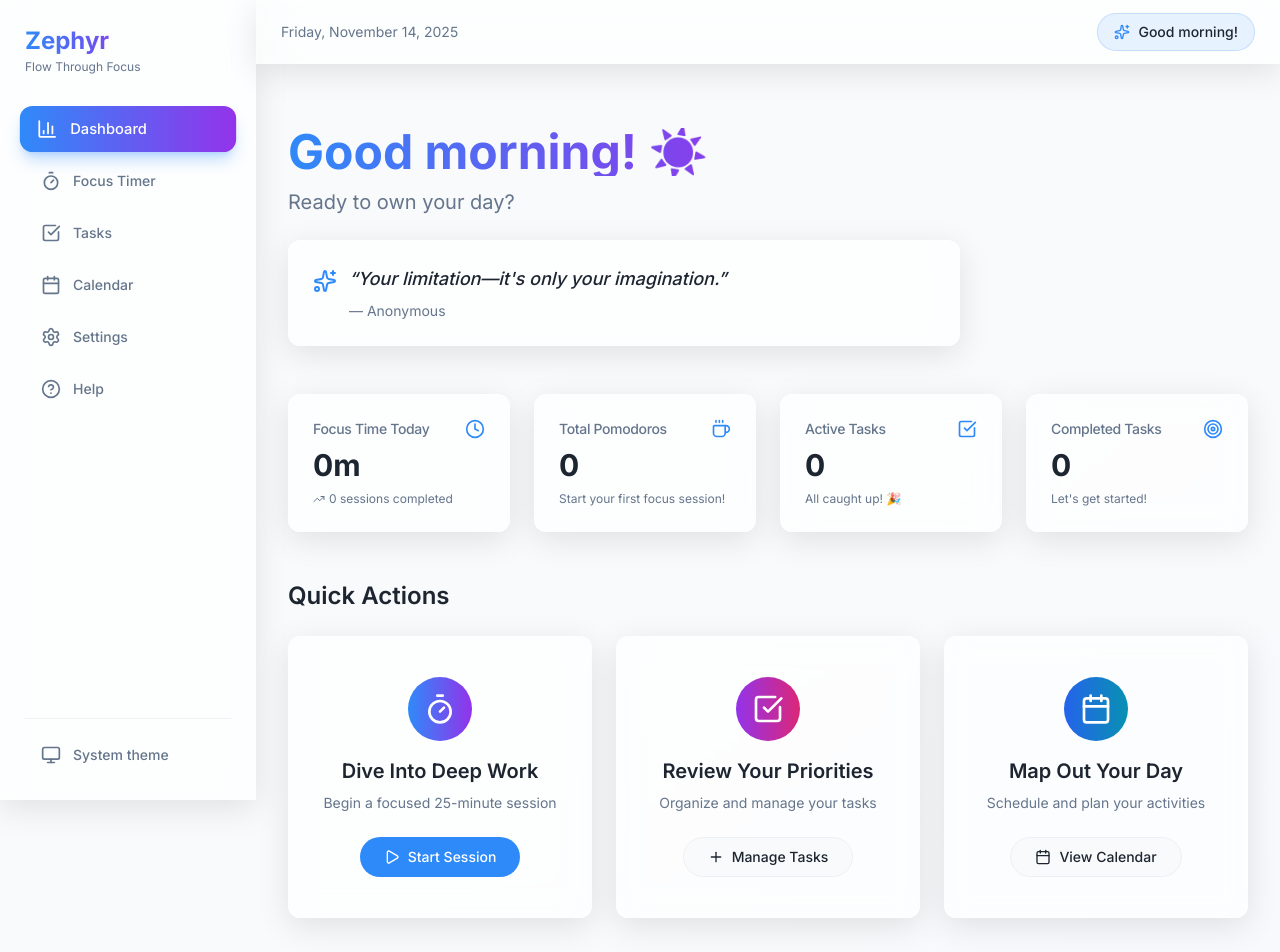
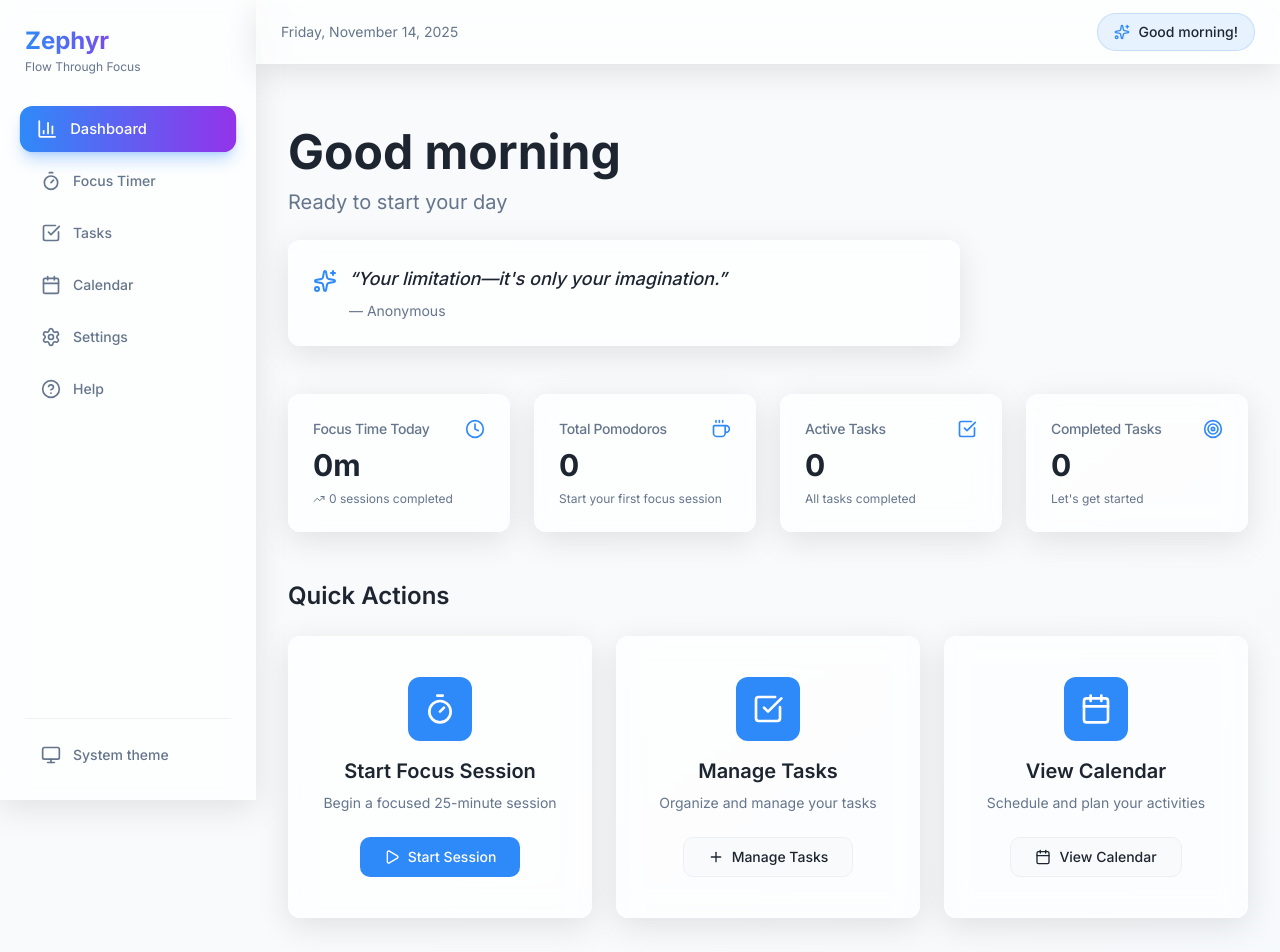
Before and after one commit to dominikkoenitzer/Zephyr, a React (Vite) app: page / in a window 1280 px wide. Shown: the top 952 px of the page. Built offline with nearby package versions, Linux system fonts and the light colour scheme.

Commit message:
Remove emojis from all pages, fix theme toggle, remove Pro Tip section from settings

```diff
--- a/src/components/Layout/Sidebar.jsx
+++ b/src/components/Layout/Sidebar.jsx
@@ -32,16 +32,30 @@ function Sidebar({ isMobile = false, onClose }) {
     const savedTheme = localStorage.getItem('theme') || 'system';
     setTheme(savedTheme);
     applyTheme(savedTheme);
+
+    // Listen for system theme changes
+    const mediaQuery = window.matchMedia('(prefers-color-scheme: dark)');
+    const handleSystemThemeChange = (e) => {
+      if (savedTheme === 'system') {
+        const root = window.document.documentElement;
+        root.classList.remove('dark', 'light');
+        root.classList.add(e.matches ? 'dark' : 'light');
+      }
+    };
+
+    mediaQuery.addEventListener('change', handleSystemThemeChange);
+    return () => mediaQuery.removeEventListener('change', handleSystemThemeChange);
   }, []);
 
   const applyTheme = (newTheme) => {
     const root = window.document.documentElement;
+    root.classList.remove('dark', 'light');
 
     if (newTheme === 'system') {
       const systemTheme = window.matchMedia('(prefers-color-scheme: dark)').matches ? 'dark' : 'light';
-      root.classList.toggle('dark', systemTheme === 'dark');
+      root.classList.add(systemTheme);
     } else {
-      root.classList.toggle('dark', newTheme === 'dark');
+      root.classList.add(newTheme);
     }
   };
 
--- a/src/pages/Dashboard.jsx
+++ b/src/pages/Dashboard.jsx
@@ -39,13 +39,13 @@ const getTimeBasedGreeting = () => {
   const hour = new Date().getHours();
 
   if (hour >= 5 && hour < 12) {
-    return { text: "Good morning! ☀️", subtext: "Ready to own your day?" };
+    return { text: "Good morning", subtext: "Ready to start your day" };
   } else if (hour >= 12 && hour < 17) {
-    return { text: "Good afternoon! 🌤️", subtext: "Keep that momentum going!" };
+    return { text: "Good afternoon", subtext: "Keep that momentum going" };
   } else if (hour >= 17 && hour < 22) {
-    return { text: "Good evening! 🌙", subtext: "Time to wind down and reflect." };
+    return { text: "Good evening", subtext: "Time to wind down and reflect" };
   } else {
-    return { text: "Burning the midnight oil? 🌜", subtext: "Don't forget to rest!" };
+    return { text: "Late night session", subtext: "Remember to rest" };
   }
 };
 
@@ -109,19 +109,19 @@ function Dashboard() {
 
   const getMotivationalMessage = () => {
     if (stats.totalPomodoros === 0) {
-      return "Start your first focus session!";
+      return "Start your first focus session";
     } else if (stats.totalPomodoros < 5) {
-      return "You're building momentum! 💪";
+      return "Building momentum";
     } else if (stats.totalPomodoros < 20) {
-      return "Keep crushing it! 🚀";
+      return "Great progress";
     } else {
-      return "You're a productivity master! 🏆";
+      return "Excellent consistency";
     }
   };
 
   const getTasksMessage = () => {
     if (stats.activeTasks === 0) {
-      return "All caught up! 🎉";
+      return "All tasks completed";
     } else if (stats.activeTasks < 5) {
       return `${stats.activeTasks} to tackle`;
     } else {
@@ -134,7 +134,7 @@ function Dashboard() {
       <div className="container mx-auto px-4">
         {/* Hero Greeting Section */}
         <div className="mb-12 animate-fade-in-up">
-          <h1 className="text-5xl font-bold mb-3 bg-gradient-to-r from-primary via-purple-600 to-primary bg-clip-text text-transparent">
+          <h1 className="text-5xl font-bold mb-3 text-foreground">
             {greeting.text}
           </h1>
           <p className="text-muted-foreground text-xl mb-6">
@@ -209,7 +209,7 @@ function Dashboard() {
             <CardContent>
               <div className="text-3xl font-bold text-foreground">{stats.completedTasks}</div>
               <p className="text-xs text-muted-foreground mt-2">
-                {stats.completedTasks > 0 ? "You're crushing it! 💪" : "Let's get started!"}
+                {stats.completedTasks > 0 ? "Great work" : "Let's get started"}
               </p>
             </CardContent>
           </Card>
@@ -220,14 +220,14 @@ function Dashboard() {
         <div className="grid grid-cols-1 md:grid-cols-2 lg:grid-cols-3 gap-6 animate-fade-in-up" style={{ animationDelay: '0.2s' }}>
           <Card className="glass-card hover-lift border-none group cursor-pointer transition-all duration-300">
             <CardContent className="flex flex-col items-center justify-center py-10">
-              <div className="rounded-full bg-gradient-to-r from-primary to-purple-600 p-4 mb-4 group-hover:scale-110 transition-transform">
+              <div className="rounded-lg bg-primary p-4 mb-4 group-hover:scale-105 transition-transform">
                 <Timer className="h-8 w-8 text-white" />
               </div>
-              <h3 className="text-xl font-semibold mb-2 text-foreground">Dive Into Deep Work</h3>
+              <h3 className="text-xl font-semibold mb-2 text-foreground">Start Focus Session</h3>
               <p className="text-muted-foreground text-center mb-6 text-sm">
                 Begin a focused 25-minute session
               </p>
-              <Button asChild className="rounded-full px-6">
+              <Button asChild className="px-6">
                 <Link to="/focus">
                   <Play className="h-4 w-4 mr-2" />
                   Start Session
@@ -238,14 +238,14 @@ function Dashboard() {
 
           <Card className="glass-card hover-lift border-none group cursor-pointer transition-all duration-300">
             <CardContent className="flex flex-col items-center justify-center py-10">
-              <div className="rounded-full bg-gradient-to-r from-purple-600 to-pink-600 p-4 mb-4 group-hover:scale-110 transition-transform">
+              <div className="rounded-lg bg-primary p-4 mb-4 group-hover:scale-105 transition-transform">
                 <CheckSquare className="h-8 w-8 text-white" />
               </div>
-              <h3 className="text-xl font-semibold mb-2 text-foreground">Review Your Priorities</h3>
+              <h3 className="text-xl font-semibold mb-2 text-foreground">Manage Tasks</h3>
               <p className="text-muted-foreground text-center mb-6 text-sm">
                 Organize and manage your tasks
               </p>
-              <Button asChild variant="outline" className="rounded-full px-6">
+              <Button asChild variant="outline" className="px-6">
                 <Link to="/tasks">
                   <Plus className="h-4 w-4 mr-2" />
                   Manage Tasks
@@ -256,14 +256,14 @@ function Dashboard() {
 
           <Card className="glass-card hover-lift border-none group cursor-pointer transition-all duration-300">
             <CardContent className="flex flex-col items-center justify-center py-10">
-              <div className="rounded-full bg-gradient-to-r from-blue-600 to-cyan-600 p-4 mb-4 group-hover:scale-110 transition-transform">
+              <div className="rounded-lg bg-primary p-4 mb-4 group-hover:scale-105 transition-transform">
                 <Calendar className="h-8 w-8 text-white" />
               </div>
-              <h3 className="text-xl font-semibold mb-2 text-foreground">Map Out Your Day</h3>
+              <h3 className="text-xl font-semibold mb-2 text-foreground">View Calendar</h3>
               <p className="text-muted-foreground text-center mb-6 text-sm">
                 Schedule and plan your activities
               </p>
-              <Button asChild variant="outline" className="rounded-full px-6">
+              <Button asChild variant="outline" className="px-6">
                 <Link to="/calendar">
                   <Calendar className="h-4 w-4 mr-2" />
                   View Calendar
--- a/src/pages/Settings.jsx
+++ b/src/pages/Settings.jsx
@@ -10,7 +10,7 @@ function Settings() {
   return (
     <div className="container mx-auto max-w-4xl space-y-8 py-8">
       <div className="space-y-4 animate-fade-in-up">
-        <h1 className="text-5xl font-bold bg-gradient-to-r from-primary to-purple-600 bg-clip-text text-transparent">
+        <h1 className="text-5xl font-bold text-foreground">
           Settings
         </h1>
         <p className="text-muted-foreground text-lg">
@@ -36,7 +36,6 @@ function Settings() {
               variant={notifications ? "default" : "outline"}
               size="sm"
               onClick={() => setNotifications(!notifications)}
-              className="rounded-full"
             >
               {notifications ? 'Enabled' : 'Disabled'}
             </Button>
@@ -54,7 +53,6 @@ function Settings() {
               variant={sounds ? "default" : "outline"}
               size="sm"
               onClick={() => setSounds(!sounds)}
-              className="rounded-full"
             >
               {sounds ? 'On' : 'Off'}
             </Button>
@@ -123,15 +121,6 @@ function Settings() {
         </CardContent>
       </Card>
 
-      {/* Pro Tip */}
-      <div className="glass-card border-none p-6 text-center animate-fade-in-up" style={{ animationDelay: '0.4s' }}>
-        <Sparkles className="h-8 w-8 text-primary mx-auto mb-3" />
-        <h3 className="font-semibold text-lg mb-2">Pro Tip</h3>
-        <p className="text-muted-foreground max-w-2xl mx-auto">
-          Enable notifications to stay on track with your focus sessions.
-          Zephyr will gently remind you when it&apos;s time to work or take a break.
-        </p>
-      </div>
     </div>
   );
 }
```
Also changed, not shown: src/pages/Help.jsx (+5 -42 lines).
